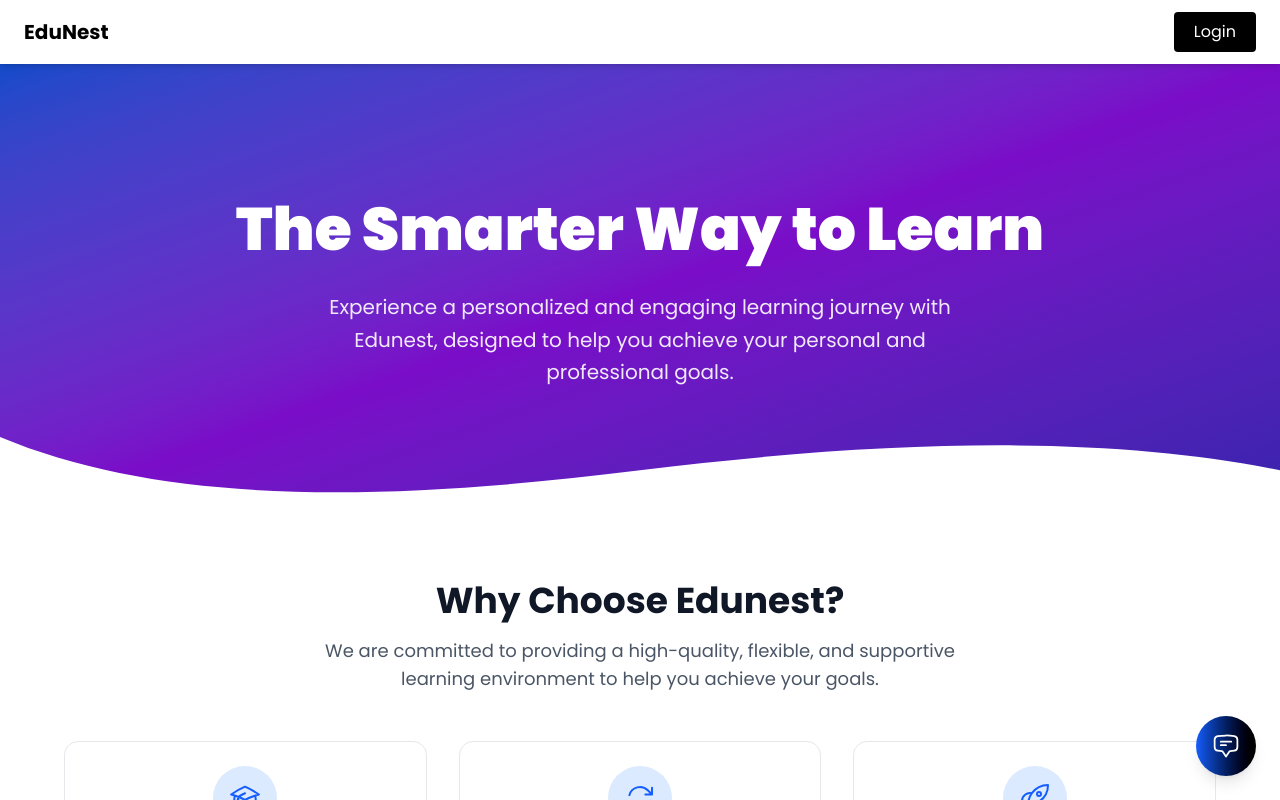
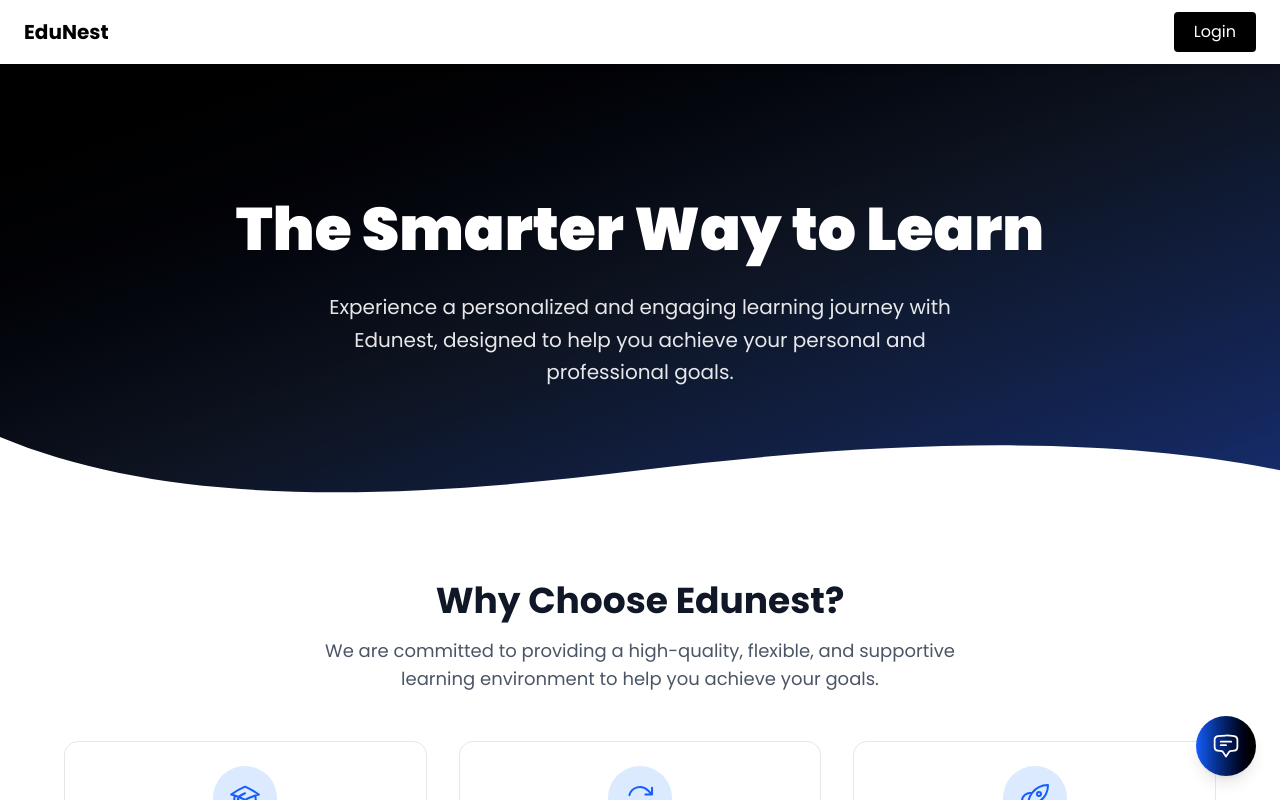
Before and after one commit to kader009/study-platform-frontend, a Next.js app: page /commitment in a window 1280 px wide. Shown: the top 800 px of the page. Built offline with nearby package versions, Linux system fonts and the light colour scheme.

Commit message:
commitment page bg color change

```diff
--- a/src/app/commitment/page.tsx
+++ b/src/app/commitment/page.tsx
@@ -11,7 +11,7 @@ import {
 const WhyChooseUs = () => {
   return (
     <main className="flex-1">
-      <div className="relative bg-gradient-to-br from-blue-600 via-purple-600 to-indigo-700 py-20 md:py-32 overflow-hidden">
+      <div className="relative bg-linear-to-br from-black via-gray-900 to-blue-900 py-20 md:py-32 overflow-hidden">
         <div className="absolute inset-0 bg-black/20"></div>
         <div className="container mx-auto px-4 md:px-6 relative z-10">
           <div className="max-w-4xl mx-auto text-center">
@@ -94,7 +94,7 @@ const WhyChooseUs = () => {
                   className="group p-6 rounded-xl border border-gray-200 bg-white hover:shadow-xl hover:border-blue-300 transition-all duration-300 hover:-translate-y-1"
                 >
                   <div className="flex flex-col items-center text-center gap-4">
-                    <div className="w-16 h-16 rounded-full bg-blue-100 flex items-center justify-center group-hover:bg-blue-600 transition-colors flex-shrink-0">
+                    <div className="w-16 h-16 rounded-full bg-blue-100 flex items-center justify-center group-hover:bg-blue-600 transition-colors shrink-0">
                       <item.Icon className="w-8 h-8 text-blue-600 group-hover:text-white transition-colors" />
                     </div>
                     <div>
```
